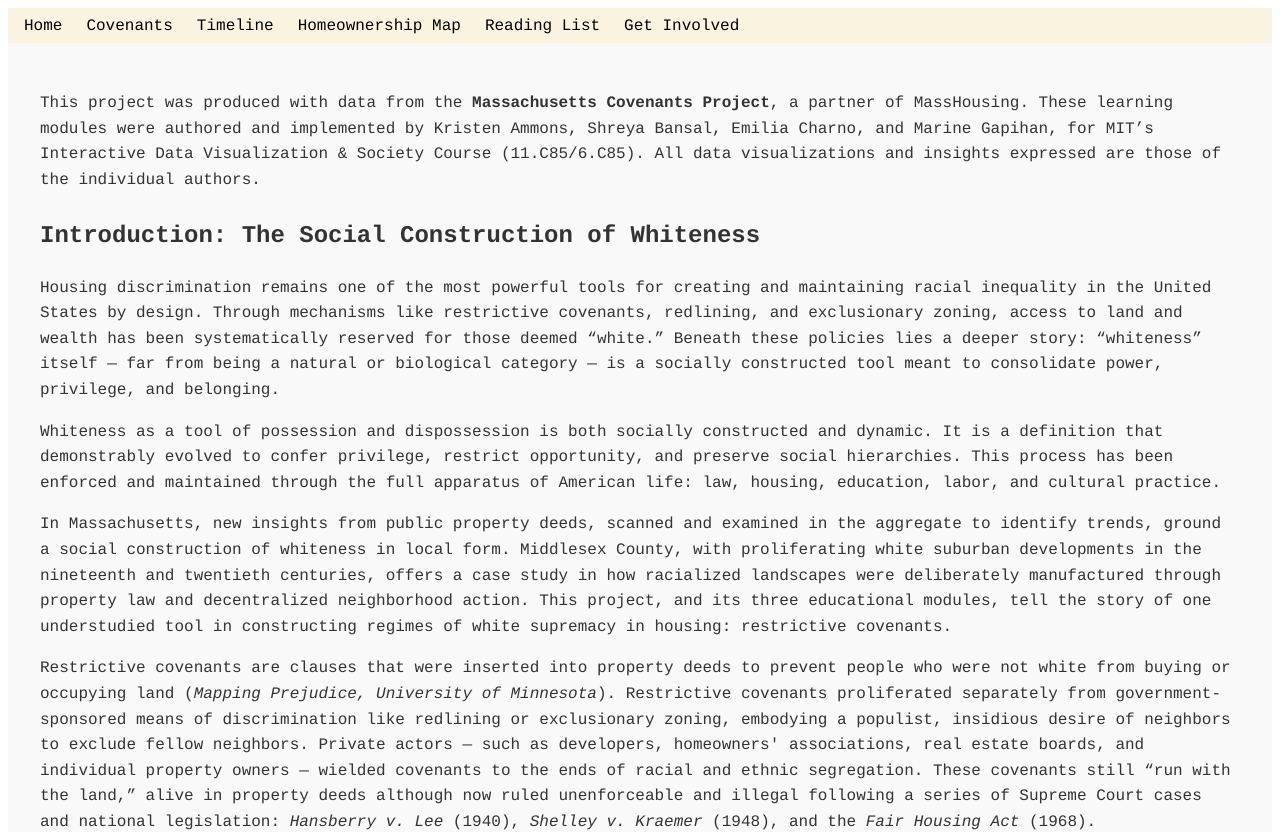
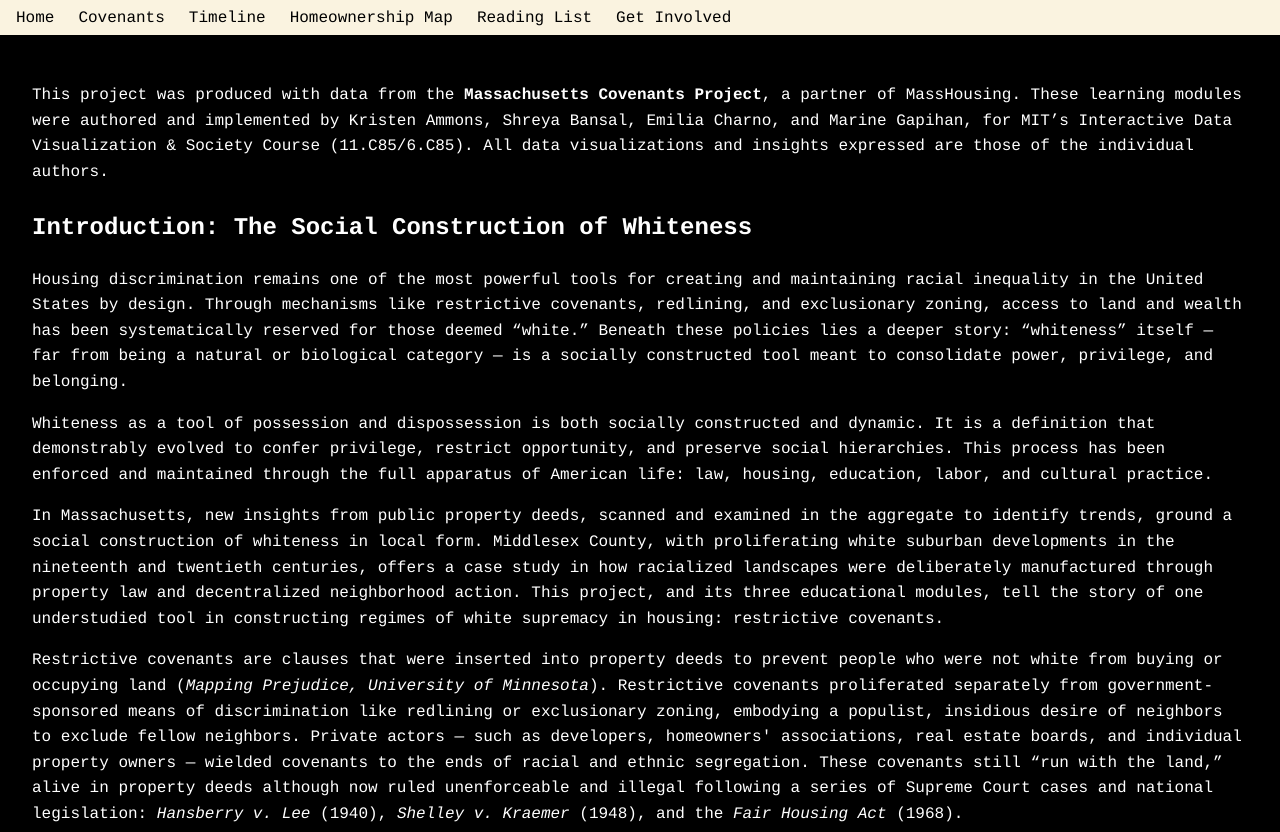
Before and after one commit to kjammons/FP_HOME, a SvelteKit app: page /start_here in a window 1280 px wide. Shown: the top 832 px of the page. Built offline with nearby package versions, Linux system fonts and the light colour scheme.

Commit message:
global black

```diff
--- a/src/routes/+layout.svelte
+++ b/src/routes/+layout.svelte
@@ -63,6 +63,13 @@
       font-weight: bold;
       border-bottom: 2px solid #333;
     }
+
+    :global(body) {
+      background-color: #000;
+      color: #fff;
+      margin: 0;
+      padding: 0;
+    }
     .route-loader {
     position: fixed;
     top: 0;
--- a/src/routes/+page.svelte
+++ b/src/routes/+page.svelte
@@ -106,11 +106,4 @@ text{
   font-family:Courier;
 }
 
-:global(body) {
-  background-color: #000;
-  color: #fff;
-  margin: 0;
-  padding: 0;
-}
-
 </style>
--- a/src/routes/start_here/+page.svelte
+++ b/src/routes/start_here/+page.svelte
@@ -56,8 +56,6 @@
       line-height: 1.6;
       margin: 0;
       padding: 2rem;
-      background-color: #f9f9f9;
-      color: #333;
     }
 
     .covenants-content h2 {
--- a/src/routes/white_homeownership/MapView.svelte
+++ b/src/routes/white_homeownership/MapView.svelte
@@ -420,6 +420,7 @@ d3.select(tooltipEl)
     text-align: center;
     margin-top: 0.5rem;
   }
+
 h1, h2, p, label, select, option, toggle-label {
   color: #fff;
   background-color: #000;
```
